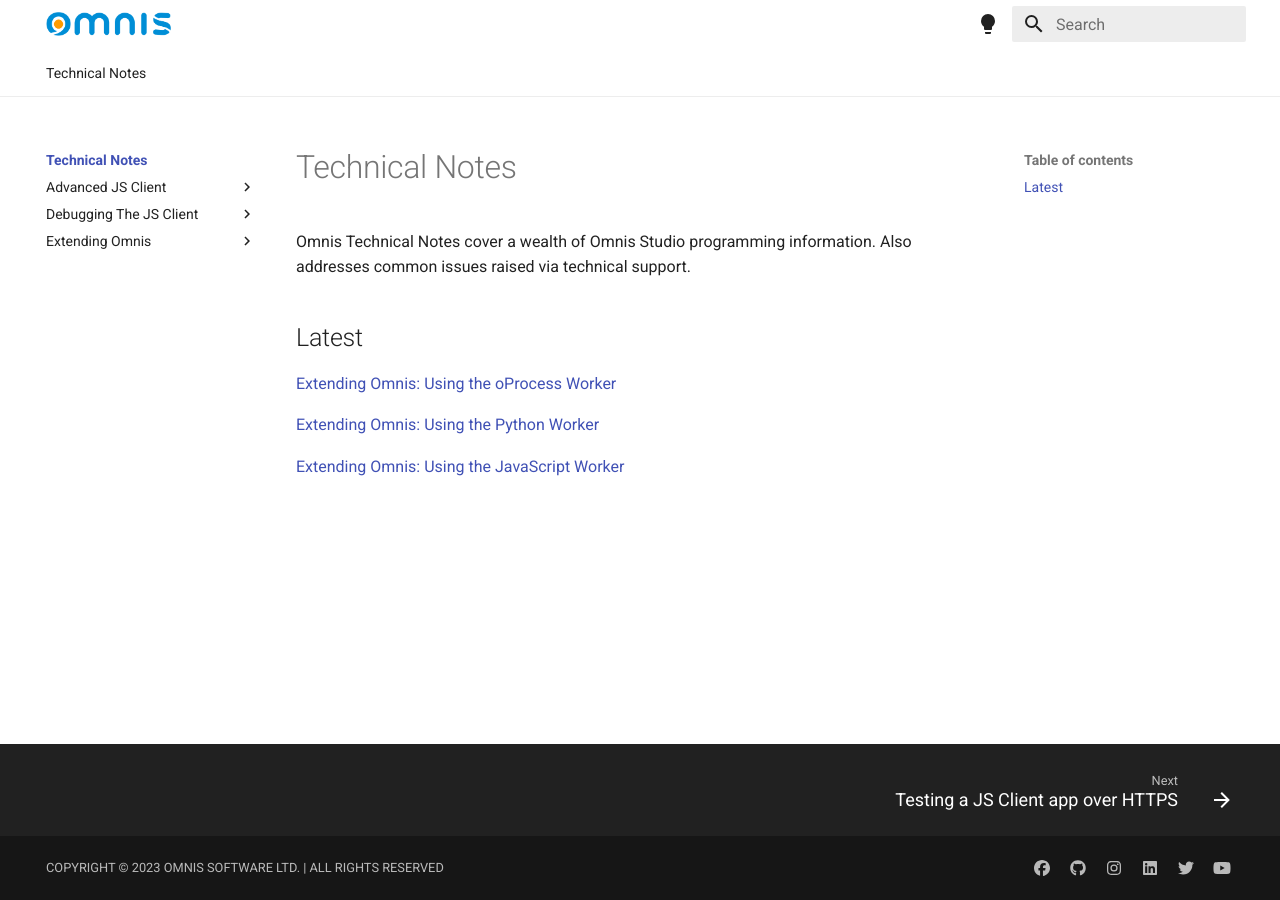
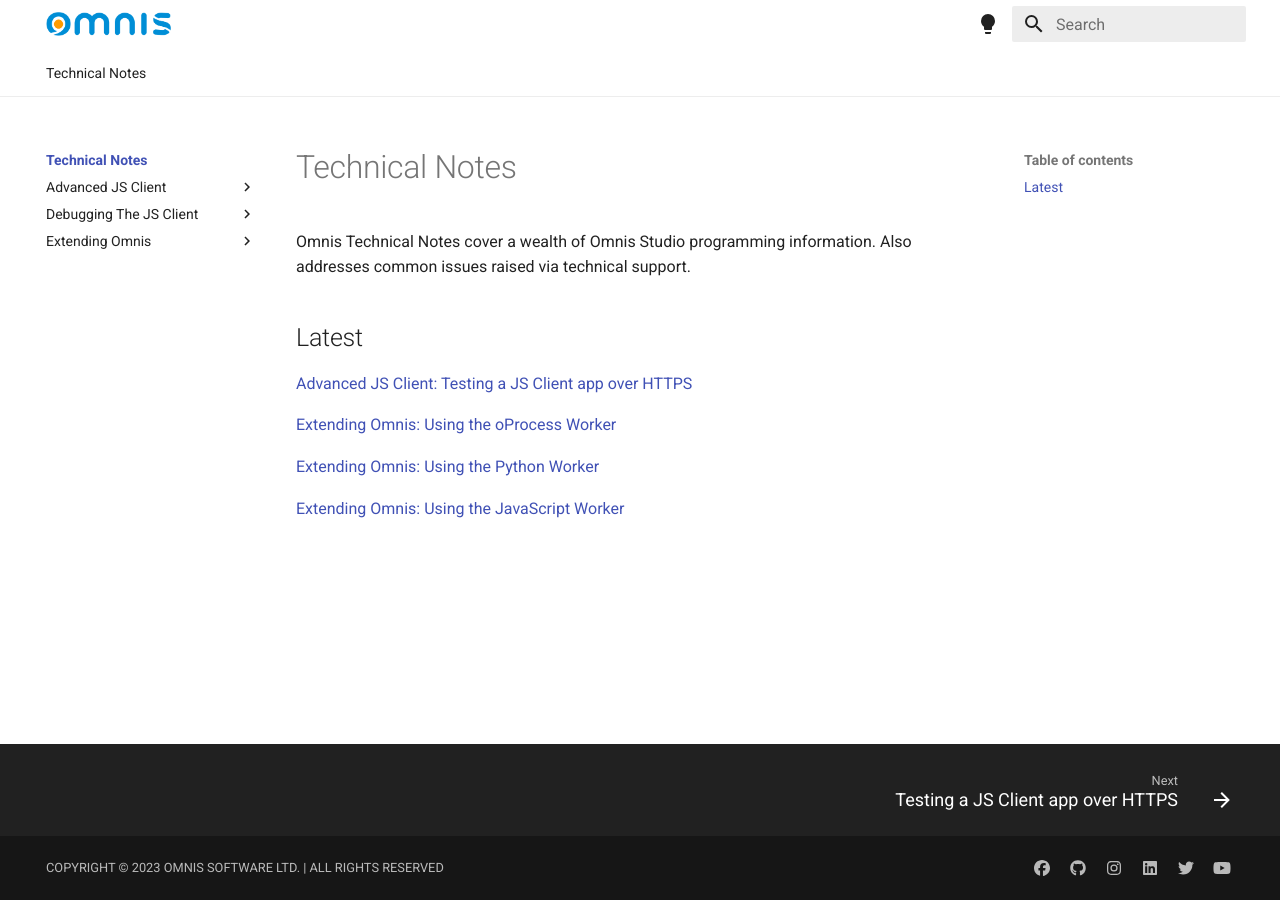
Before and after one commit to OmnisStudio/technotes, an MkDocs documentation site: the page built from docs/Technical Notes/index.md, in a window 1280 px wide. Built offline with MkDocs 1.6.1 and Material for MkDocs 9.7.7, drawn with Linux system fonts in a browser that asks for light colours.

Commit message:
Add https tech note to latest list

```diff
--- a/docs/Technical Notes/index.md
+++ b/docs/Technical Notes/index.md
@@ -6,6 +6,8 @@ Omnis Technical Notes cover a wealth of Omnis Studio programming information. Al
 
 <!-- [Debugging The JS Client: Exceptions](Debugging%20The%20JS%20Client/Exceptions.md) -->
 
+[Advanced JS Client: Testing a JS Client app over HTTPS](Advanced JS Client/Testing a JS Client app over HTTPS.md)
+
 [Extending Omnis: Using the oProcess Worker](Extending Omnis/Using the oProcess Worker/index.md)
 
 [Extending Omnis: Using the Python Worker](Extending Omnis/Using the Python Worker/index.md)
```
